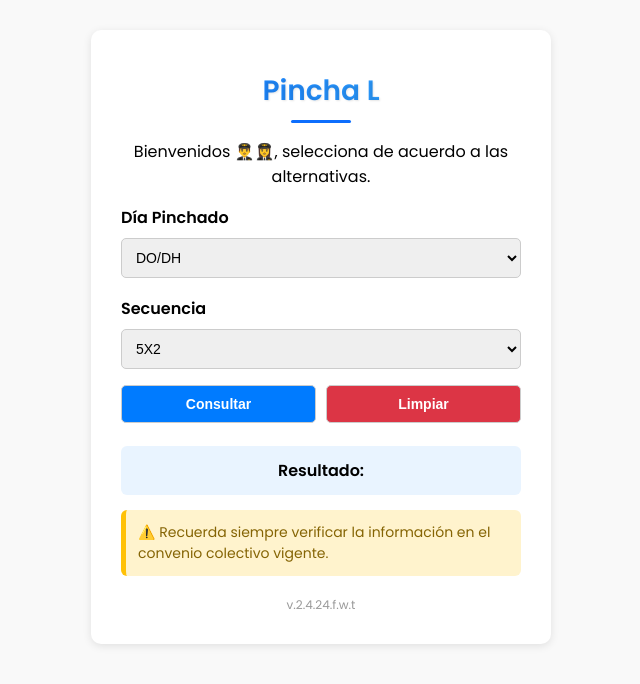
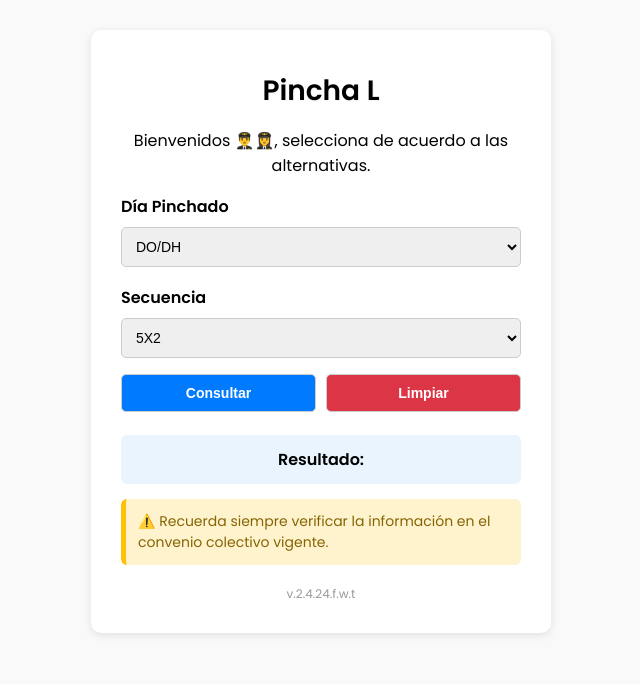
Before and after one commit to freelab2000/Pincha-L, a plain HTML site: page index.html in a window 1280 px wide. Shown: the whole page, without its empty margins (319-959 px from the left). Drawn offline with Linux system fonts and the light colour scheme.

Commit message:
Update index.html

```diff
--- a/index.html
+++ b/index.html
@@ -24,21 +24,13 @@
     h2 {
       font-size: 28px;
       font-weight: 600;
-      background: linear-gradient(90deg, #0d6efd, #3cb4ff);
-      -webkit-background-clip: text;
-      -webkit-text-fill-color: transparent;
+      color: #000000;
       margin-top: 10px;
       margin-bottom: 12px;
-      text-shadow: 1px 1px 2px rgba(0, 0, 0, 0.1);
+      text-shadow: 1px 1px 2px rgba(0, 0, 0, 0.05);
     }
     h2::after {
-      content: '';
-      display: block;
-      margin: 8px auto 0;
-      width: 60px;
-      height: 3px;
-      background-color: #0d6efd;
-      border-radius: 2px;
+      display: none; /* subrayado eliminado */
     }
     select, button {
       width: 100%;
```
